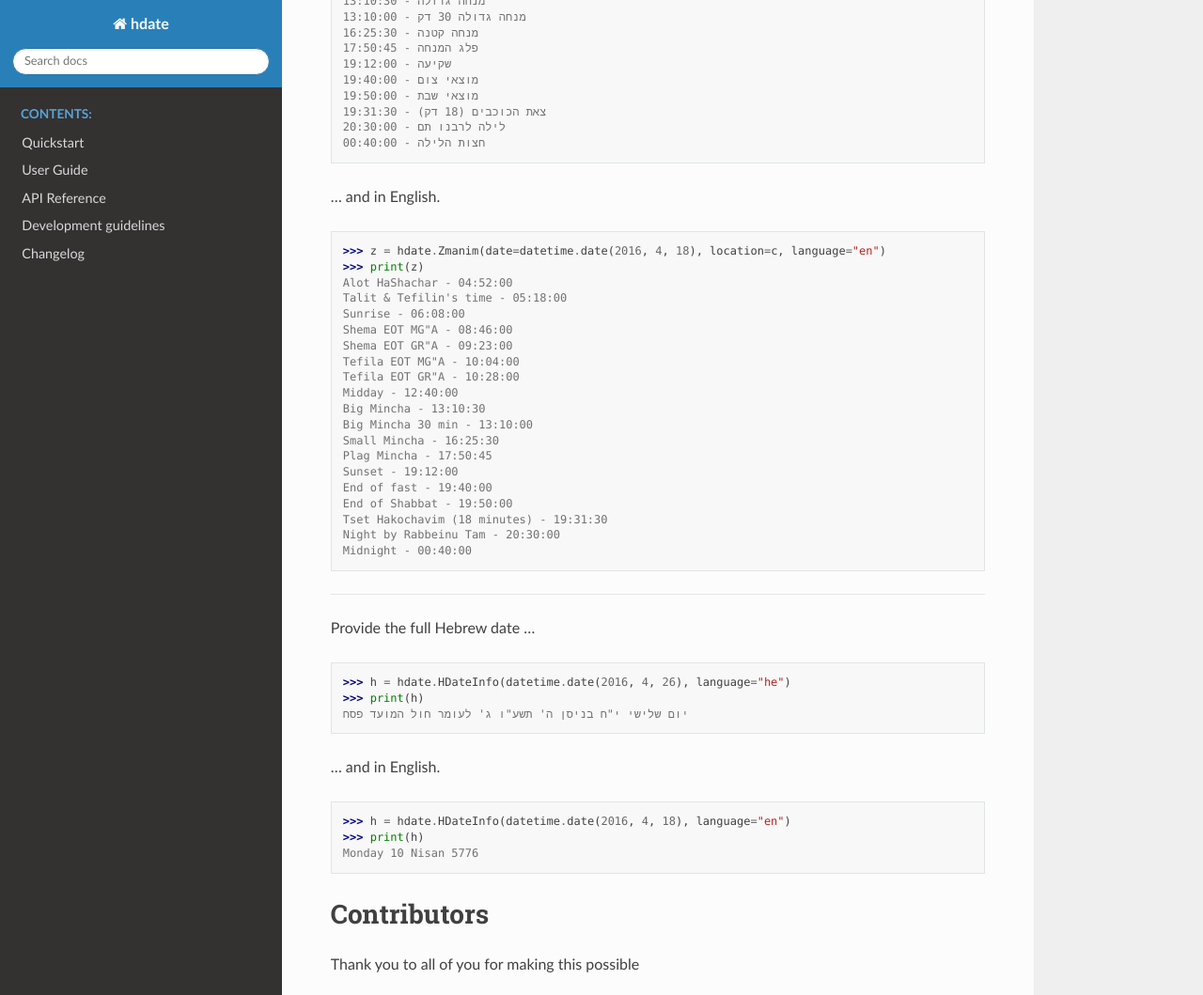
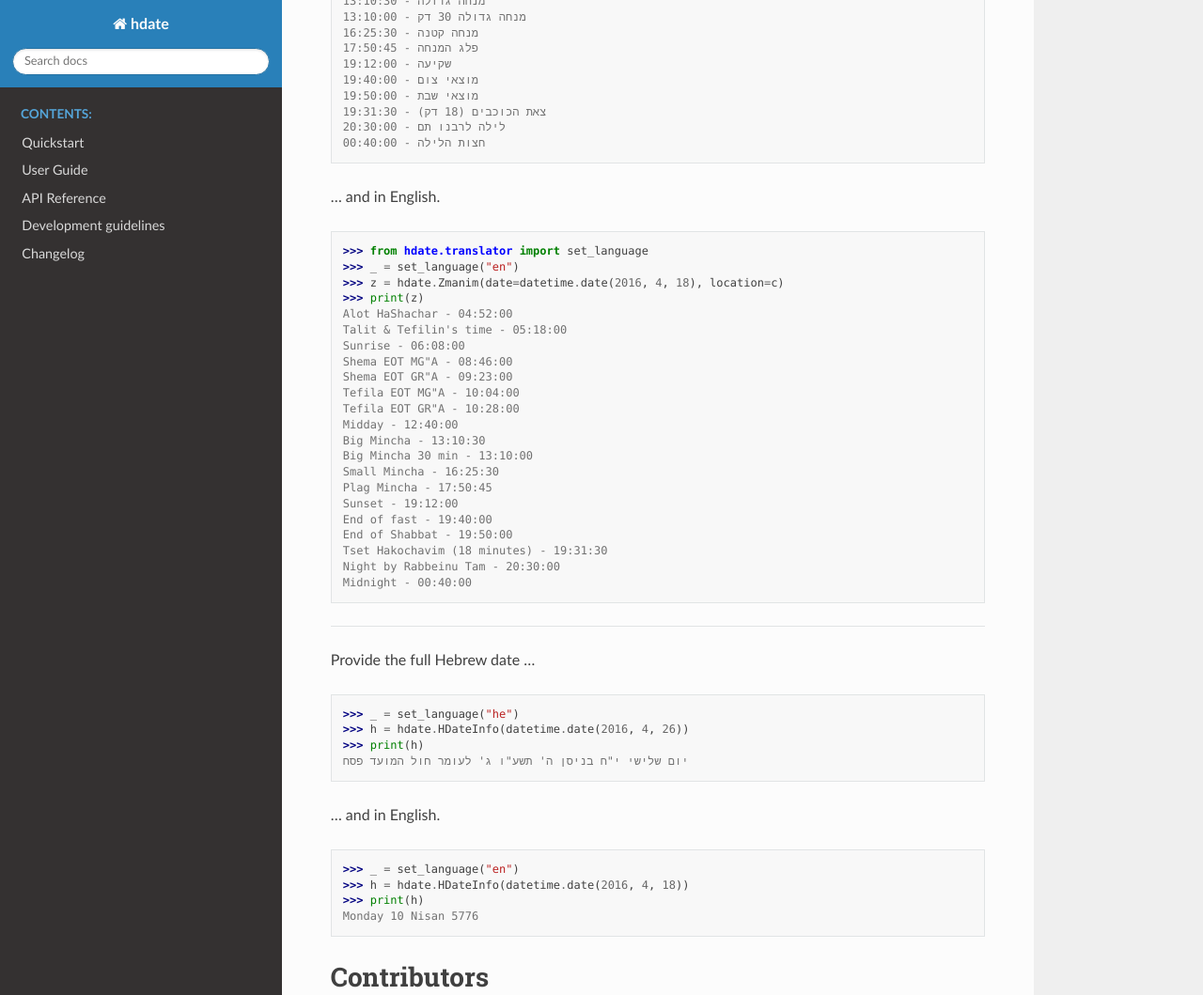
Before and after one commit to py-libhdate/py-libhdate, a Sphinx documentation site: the page built from docs/source/index.rst, in a window 1280 px wide and 1400 px high, scrolled down 884 px, cut to the strip 0-1059 px from the top of the window. Shown: the whole strip at 94% size. Built offline with Sphinx 7.4.7 and the Read the Docs theme 3.1.0, drawn with Linux system fonts in a browser that asks for light colours.

Commit message:
Remove language attribute from all classes, we only rely on the context variable to minimize race conditions of two objects setting fglobal state

```diff
--- a/README.rst
+++ b/README.rst
@@ -71,7 +71,9 @@ Provide the times of the day in Hebrew...
 
 .. code :: python
 
-    >>> z = hdate.Zmanim(date=datetime.date(2016, 4, 18), location=c, language="en")
+    >>> from hdate.translator import set_language
+    >>> _ = set_language("en")
+    >>> z = hdate.Zmanim(date=datetime.date(2016, 4, 18), location=c)
     >>> print(z)
     Alot HaShachar - 04:52:00
     Talit & Tefilin's time - 05:18:00
@@ -98,7 +100,8 @@ Provide the full Hebrew date ...
 
 .. code :: python
 
-    >>> h = hdate.HDateInfo(datetime.date(2016, 4, 26), language="he")
+    >>> _ = set_language("he")
+    >>> h = hdate.HDateInfo(datetime.date(2016, 4, 26))
     >>> print(h)
     יום שלישי י"ח בניסן ה' תשע"ו ג' לעומר חול המועד פסח
 
@@ -106,6 +109,7 @@ Provide the full Hebrew date ...
 
 .. code :: python
 
-    >>> h = hdate.HDateInfo(datetime.date(2016, 4, 18), language="en")
+    >>> _ = set_language("en")
+    >>> h = hdate.HDateInfo(datetime.date(2016, 4, 18))
     >>> print(h)
     Monday 10 Nisan 5776
```
Also changed, not shown: other parts of README.rst (+1 -1 lines), docs/source/quickstart.rst (+9 -3 lines), 4 other files.
